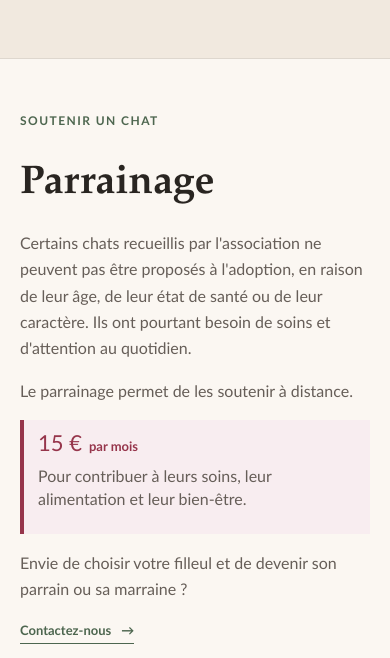
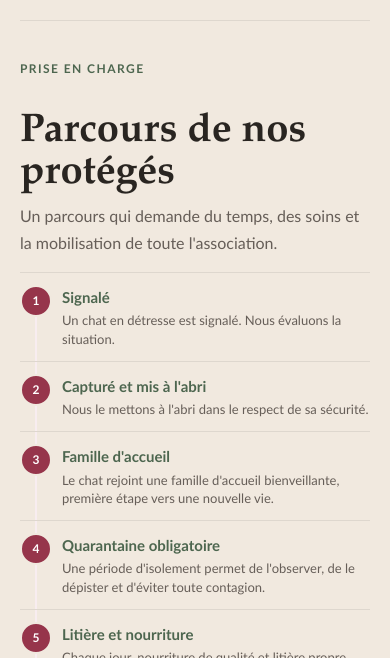
Before and after one commit to MaroueB/chatsansfamilles, a plain HTML site: page index.html in a window 390 px wide. Shown: the part 5286-5944 px from the top of the page. Drawn offline with Linux system fonts and the light colour scheme.

Commit message:
Présenter le parcours de prise en charge et clarifier les étapes d’adoption

```diff
--- a/index.html
+++ b/index.html
@@ -24,6 +24,7 @@
       <a href="#association">L'association</a>
       <a href="#adopter">Adopter</a>
       <a href="#soutenir">Nous soutenir</a>
+      <a href="#parcours">Parcours</a>
       <a href="#parrainage">Parrainage</a>
       <a href="#famille-accueil">Famille d'accueil</a>
       <a href="#engagement">Bénévolat et adhésion</a>
@@ -36,6 +37,7 @@
         <a href="#association">L'association</a>
         <a href="#adopter">Adopter</a>
         <a href="#soutenir">Nous soutenir</a>
+        <a href="#parcours">Parcours</a>
         <a href="#parrainage">Parrainage</a>
         <a href="#famille-accueil">Famille d'accueil</a>
         <a href="#engagement">Bénévolat et adhésion</a>
@@ -162,6 +164,53 @@
         </div>
         </div>
         <img class="support-photo" src="Fwd__Photo_mimi/photo-asso-16_b.jpg" alt="Une chatte auprès de ses chatons blottis dans un panier">
+      </div>
+      <div class="section-wrap care-process" id="parcours" aria-labelledby="care-process-title">
+        <div class="care-process-heading">
+          <p class="eyebrow">Prise en charge</p>
+          <h2 id="care-process-title">Parcours de nos protégés</h2>
+          <p>Un parcours qui demande du temps, des soins et la mobilisation de toute l'association.</p>
+        </div>
+        <div class="care-process-diagram">
+          <ol class="care-process-steps" aria-label="Les neuf étapes de la prise en charge d'un chat">
+            <li class="care-process-step">
+              <span class="care-process-number">1</span>
+              <div><h4>Signalé</h4><p>Un chat en détresse est signalé. Nous évaluons la situation.</p></div>
+            </li>
+            <li class="care-process-step">
+              <span class="care-process-number">2</span>
+              <div><h4>Capturé et mis à l'abri</h4><p>Nous le mettons à l'abri dans le respect de sa sécurité.</p></div>
+            </li>
+            <li class="care-process-step">
+              <span class="care-process-number">3</span>
+              <div><h4>Famille d'accueil</h4><p>Le chat rejoint une famille d'accueil bienveillante, première étape vers une nouvelle vie.</p></div>
+            </li>
+            <li class="care-process-step">
+              <span class="care-process-number">4</span>
+              <div><h4>Quarantaine obligatoire</h4><p>Une période d'isolement permet de l'observer, de le dépister et d'éviter toute contagion.</p></div>
+            </li>
+            <li class="care-process-step">
+              <span class="care-process-number">5</span>
+              <div><h4>Litière et nourriture</h4><p>Chaque jour, nourriture de qualité et litière propre contribuent à son bien-être et à sa santé.</p></div>
+            </li>
+            <li class="care-process-step">
+              <span class="care-process-number">6</span>
+              <div><h4>Nettoyage et désinfection</h4><p>Locaux, gamelles, litières et accessoires sont nettoyés quotidiennement, plusieurs fois par jour en cas de maladie contagieuse.</p></div>
+            </li>
+            <li class="care-process-step">
+              <span class="care-process-number">7</span>
+              <div><h4>Temps, câlins et soins</h4><p>Du temps, de l'amour, de la patience et des soins quotidiens l'aident à reprendre confiance et à s'épanouir.</p></div>
+            </li>
+            <li class="care-process-step">
+              <span class="care-process-number">8</span>
+              <div><h4>Vétérinaire et mise en règle</h4><p>Visite vétérinaire complète, vaccins, identification, stérilisation et soins nécessaires pour sa santé et celle des autres.</p></div>
+            </li>
+            <li class="care-process-step">
+              <span class="care-process-number">9</span>
+              <div><h4>Adoption</h4><p>Quand il est prêt, le chat peut rejoindre sa famille pour la vie.</p></div>
+            </li>
+          </ol>
+        </div>
       </div>
     </section>
 
@@ -371,6 +420,7 @@
         <a href="https://www.facebook.com/share/1LhmT93sBK/" target="_blank" rel="noopener noreferrer">Facebook</a>
         <a href="#adopter">Adopter</a>
         <a href="#soutenir">Nous soutenir</a>
+        <a href="#parcours">Parcours</a>
         <a href="#parrainage">Parrainage</a>
         <a href="#famille-accueil">Famille d'accueil</a>
         <a href="#actualites">Actualités</a>
--- a/style.css
+++ b/style.css
@@ -594,6 +594,95 @@ h1 em {
   object-fit: contain;
 }
 
+.care-process {
+  margin-top: 44px;
+  padding-block: 34px 8px;
+  border-top: 1px solid var(--line);
+}
+
+.care-process-heading {
+  max-width: 660px;
+  margin: 0 0 22px;
+  text-align: left;
+}
+
+.care-process-heading .eyebrow {
+  margin-bottom: 12px;
+  color: var(--accent-deep);
+  font-size: 12px;
+  font-weight: 700;
+  letter-spacing: 0.12em;
+  text-transform: uppercase;
+}
+
+.care-process-heading > p:last-child {
+  margin: 8px 0 0;
+  color: var(--muted);
+}
+
+.care-process-diagram {
+  position: relative;
+}
+
+.care-process-steps {
+  position: relative;
+  display: grid;
+  margin: 0;
+  padding: 0;
+  border-top: 1px solid var(--line);
+  list-style: none;
+}
+
+.care-process-steps::before {
+  position: absolute;
+  top: 22px;
+  bottom: 22px;
+  left: 15px;
+  width: 2px;
+  background: var(--coral-pale);
+  content: "";
+}
+
+.care-process-step {
+  position: relative;
+  display: grid;
+  grid-template-columns: 32px minmax(0, 1fr);
+  gap: 10px;
+  padding: 12px 0;
+  border-bottom: 1px solid var(--line);
+}
+
+.care-process-number {
+  position: relative;
+  display: grid;
+  width: 32px;
+  aspect-ratio: 1;
+  place-items: center;
+  border: 2px solid var(--paper-deep);
+  border-radius: 50%;
+  color: white;
+  background: var(--coral-deep);
+  font-size: 12px;
+  font-weight: 700;
+  line-height: 1;
+}
+
+.care-process-step h4 {
+  margin: 2px 0 4px;
+  color: var(--accent-deep);
+  font-family: var(--sans);
+  font-size: 15px;
+  font-weight: 700;
+  line-height: 1.35;
+}
+
+.care-process-step p {
+  margin: 0;
+  color: var(--muted);
+  font-size: 13px;
+  line-height: 1.45;
+}
+
 .support-heading,
 .press-heading {
   display: block;
@@ -1468,6 +1557,16 @@ h1 em {
     gap: 24px;
   }
 
+  .care-process {
+    margin-top: 32px;
+    padding-top: 26px;
+  }
+
+  .care-process-heading {
+    margin-bottom: 16px;
+    text-align: left;
+  }
+
   .support-photo {
     width: 220px;
     justify-self: center;
```
Also changed, not shown: 1 other file.
